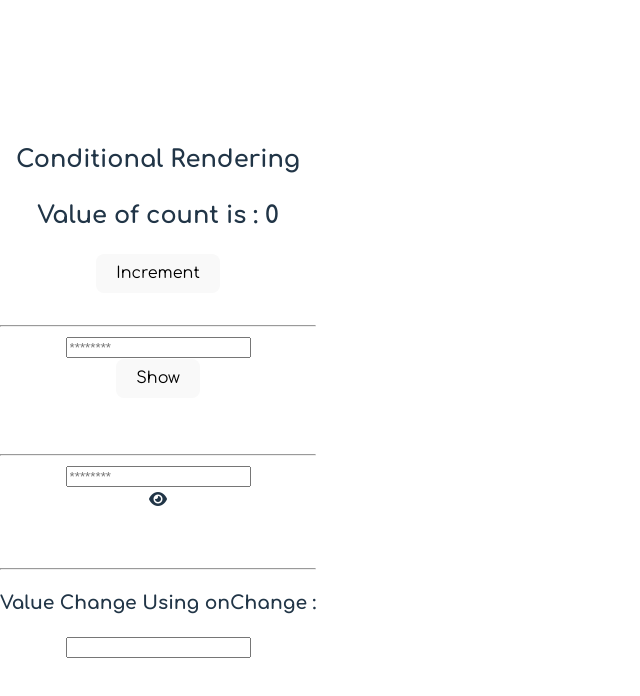
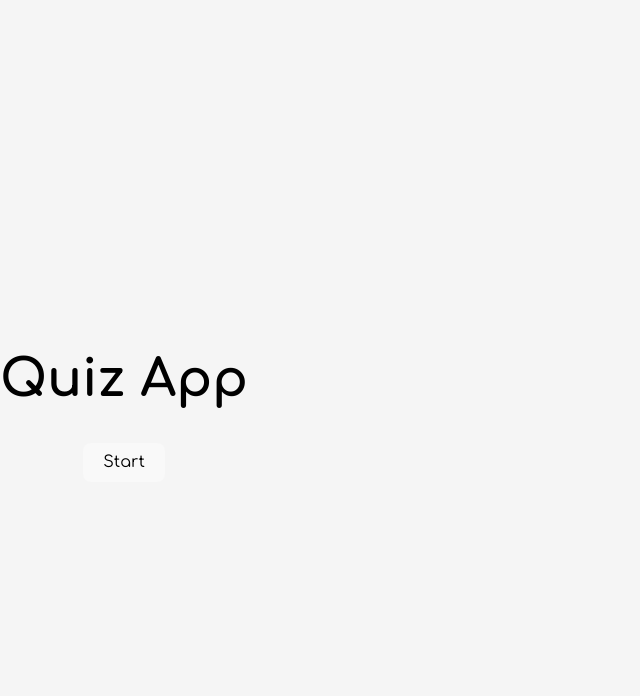
Before and after one commit to palakjagpal/day1_react, a React (Vite) app: page / in a window 1280 px wide. Shown: the top 696 px of the page, without its empty margins (0-640 px from the left). Built offline with nearby package versions, Linux system fonts and the light colour scheme.

Commit message:
Add Demo and Quiz components; update App and styles

```diff
--- a/src/App.jsx
+++ b/src/App.jsx
@@ -53,10 +53,17 @@ import PasswordShowHide from "./PasswordShowHide.jsx";
 import IconShowHide from "./IconShowHide.jsx";
 import ValueChange from "./ValueChange.jsx";
 import ConditionRender from "./ConditionRender.jsx";
+import Demo from "./demo.jsx";
+import Quiz from "./Quiz.jsx";
 
+/*
 function App(){
   return(
     <>
+    <Quiz/>
+    <br></br>
+    <br></br>
+      <Demo />
       <ConditionRender />
       <br></br>
       <br></br>
@@ -73,4 +80,13 @@ function App(){
     </>
   )
 }
+  */
+
+function App(){
+  return(
+    <>
+    <Quiz/>
+    </>
+  )
+}
 export default App;
--- a/src/ConditionRender.jsx
+++ b/src/ConditionRender.jsx
@@ -12,6 +12,7 @@ function ConditionRender(){
             {count >= 5 && <Welcome/>}
             {count == 10 && <Welcome/> && <> to the world</>}
             {count >15 && <Welcome/> && <> to the world of React</>}
+
         </>
     )
 }
--- /dev/null
+++ b/src/Demo.jsx
@@ -0,0 +1,9 @@
+function Demo(){
+    return(
+        <div>
+            <h1>Demo Component</h1>
+        </div>
+    )
+}
+
+export default Demo;
--- /dev/null
+++ b/src/Quiz.jsx
@@ -0,0 +1,35 @@
+import {useState} from "react";
+
+function Quiz(){
+    const [questions, setQuestions] = useState([])
+    const operators = ["+", "-", "*", "/", "%"];
+
+    const generateQuestions = () => {
+        const a = Math.floor(Math.random() * 101);
+        const b = Math.floor(Math.random() * 101);
+        return [
+            {
+                question1 : `What is ${a} ${operators[Math.floor(Math.random()*operators.length)]} ${b} ?`
+            },
+            {
+                question2: `What is ${a} ${operators[Math.floor(Math.random()*operators.length)]} ${b} ?`
+            }
+        ]
+    }
+
+    return(
+        <div>
+            <h1>Quiz App</h1>
+            <button onClick = {
+                () => {
+                    const newQuestions = generateQuestions();
+                    setQuestions(newQuestions);
+                    console.log("Questions are : ", newQuestions);
+                }
+            }>Start</button>
+        </div>
+
+    )
+}
+
+export default Quiz;
--- a/src/index.css
+++ b/src/index.css
@@ -32,6 +32,8 @@ body {
   min-width: 320px;
   min-height: 100vh;
   text-align: center;
+  background-color: whitesmoke;
+  color: black;
 }
 
 h1 {
```
